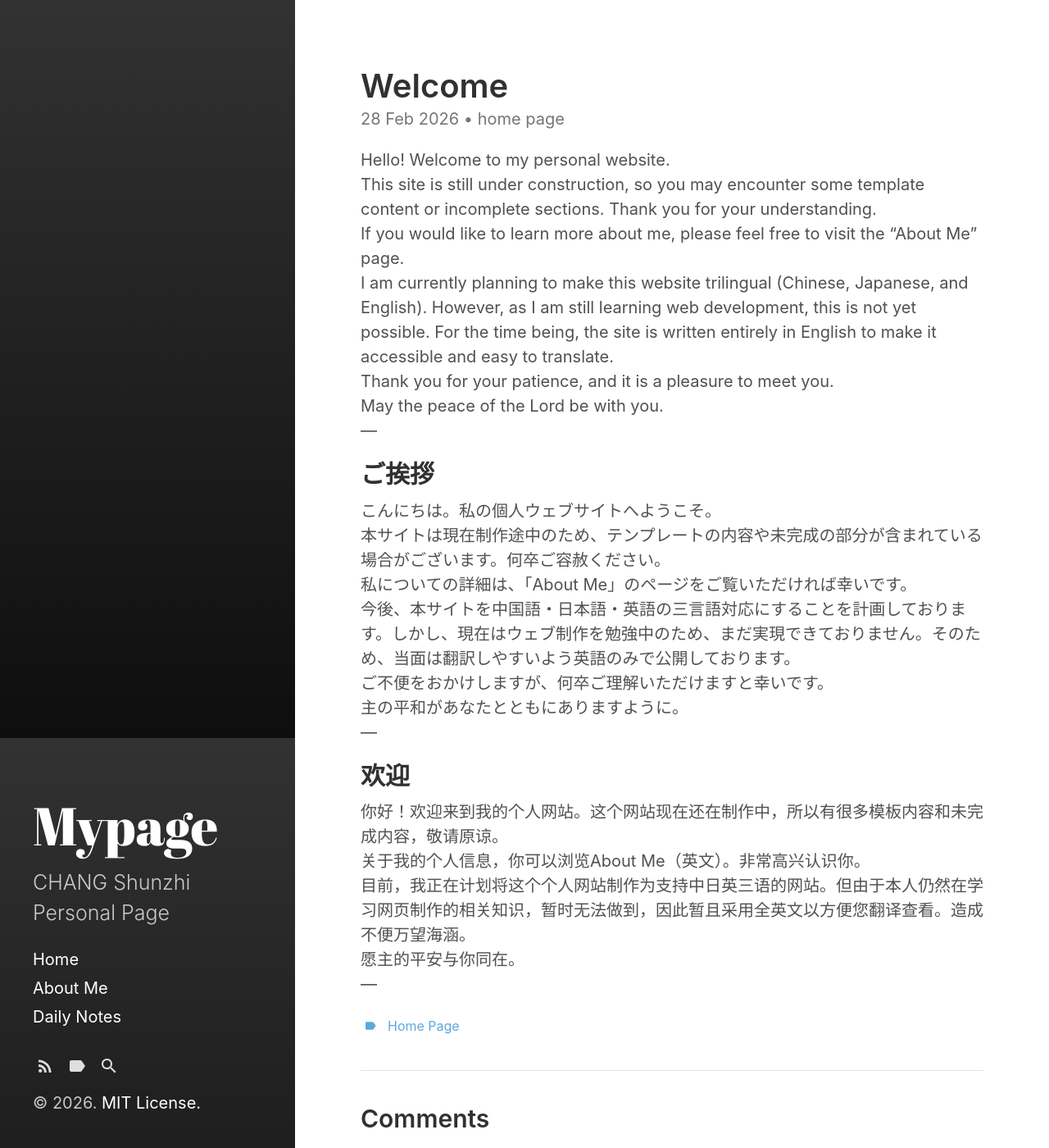
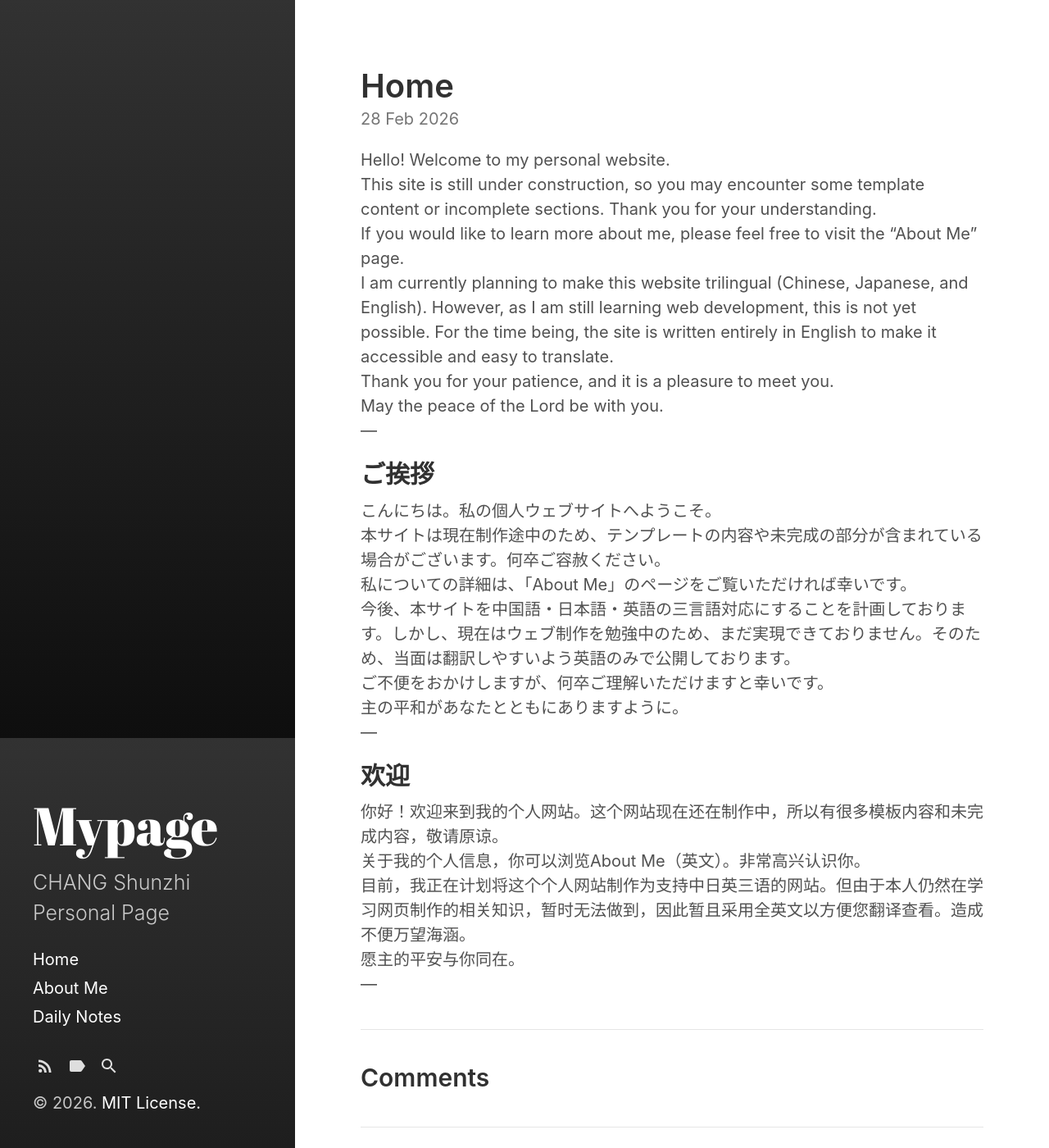
Before and after one commit to SZ-Chander/SZ-Chander.github.io, a Jekyll site: the page built from _posts/2026-02-28-first-mypage-home-post-and-test.md, in a window 1280 px wide and 1400 px high. Shown: the whole window at 82% size. Built offline with Jekyll 4.4.1, drawn with Linux system fonts in a browser that asks for light colours.

```diff
--- a/_posts/2026-02-28-first-mypage-home-post-and-test.md
+++ b/_posts/2026-02-28-first-mypage-home-post-and-test.md
@@ -1,10 +1,7 @@
 ---
 layout: post
-title: "Welcome"
-categories:
-  - home page
-tags:
-  - home page
+title: "Home"
+permalink: /home/
 last_modified_at: 2026-02-28T14:25:52+09:00
 ---
 
```
Also changed, not shown: _layouts/index.html (+21 -1 lines).
